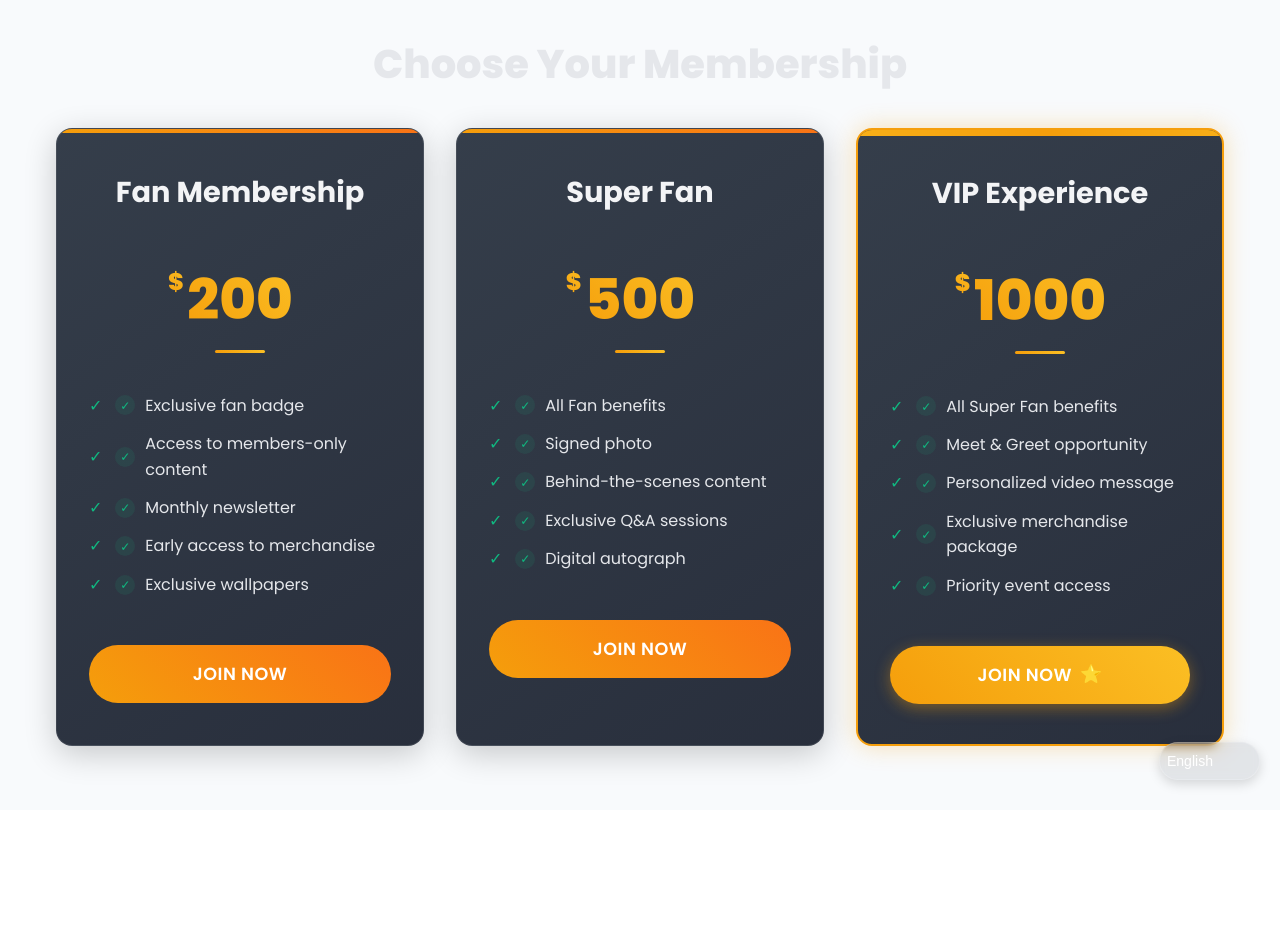
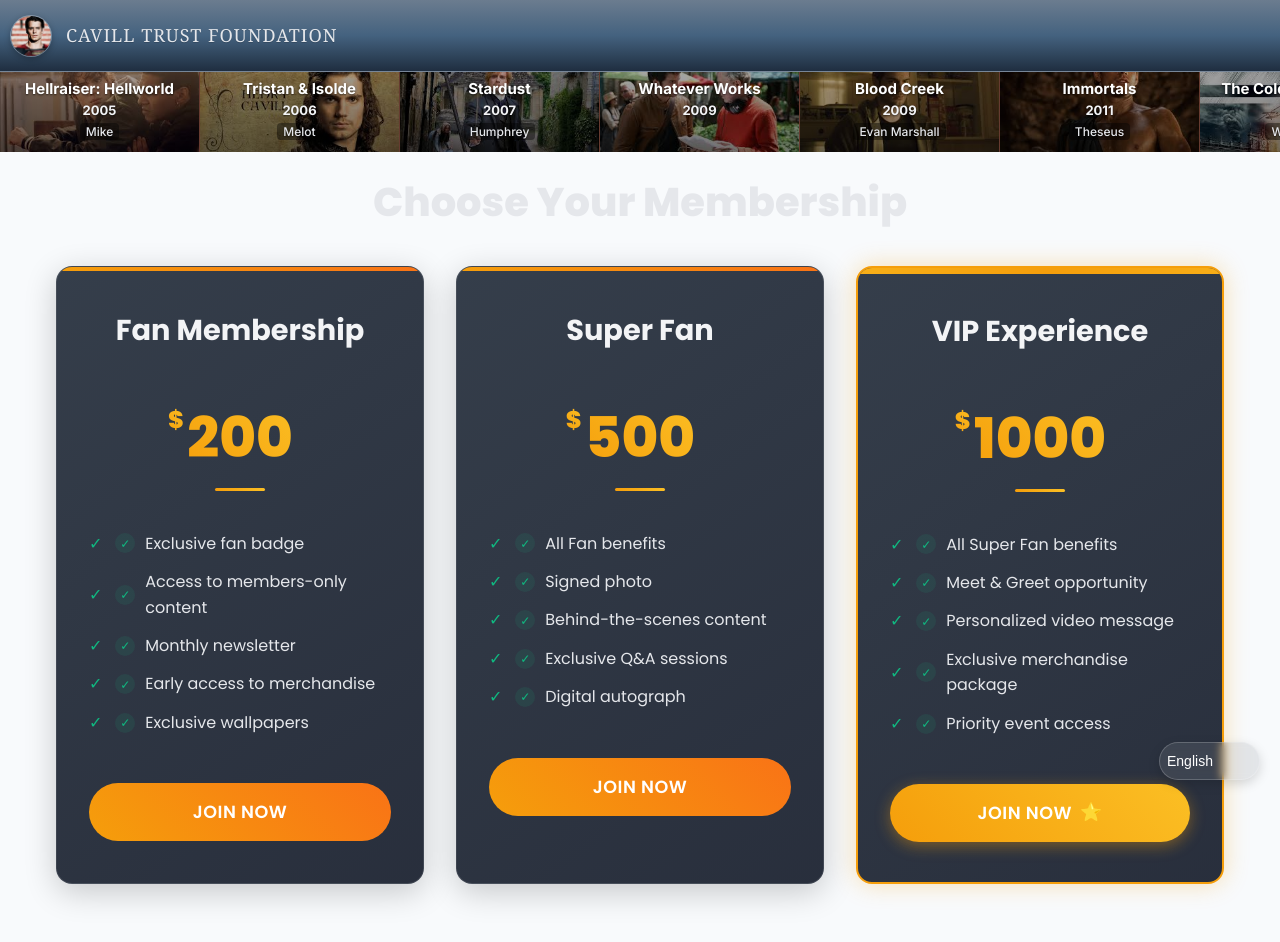
Before and after one commit to xpeppi8-boop/Cavilltrustfoundation, a React (Vite) app: page /fan in a window 1280 px wide. Shown: the top 942 px of the page. Before the commit the page ends 810 px from the top, so only its background shows below. Built offline with nearby package versions, Linux system fonts and the light colour scheme.

Commit message:
first commit

```diff
--- a/src/components/Home/Fan.jsx
+++ b/src/components/Home/Fan.jsx
@@ -2,6 +2,7 @@ import React, { useState } from 'react';
 import { useNavigate } from 'react-router-dom';
 import styled from '@emotion/styled';
 import cavill9 from '../../assets/cavill9.jpg';
+import SlidingBanner from '../Animations/SlidingBanner';
 
 const FanContainer = styled.div`
   font-family: 'Poppins', sans-serif;
@@ -578,6 +579,7 @@ const Fan = () => {
 
   return (
     <FanContainer>
+      <SlidingBanner />
       <HeroImage>
         <HeroTitle>Join the Fan Club</HeroTitle>
       </HeroImage>
```
